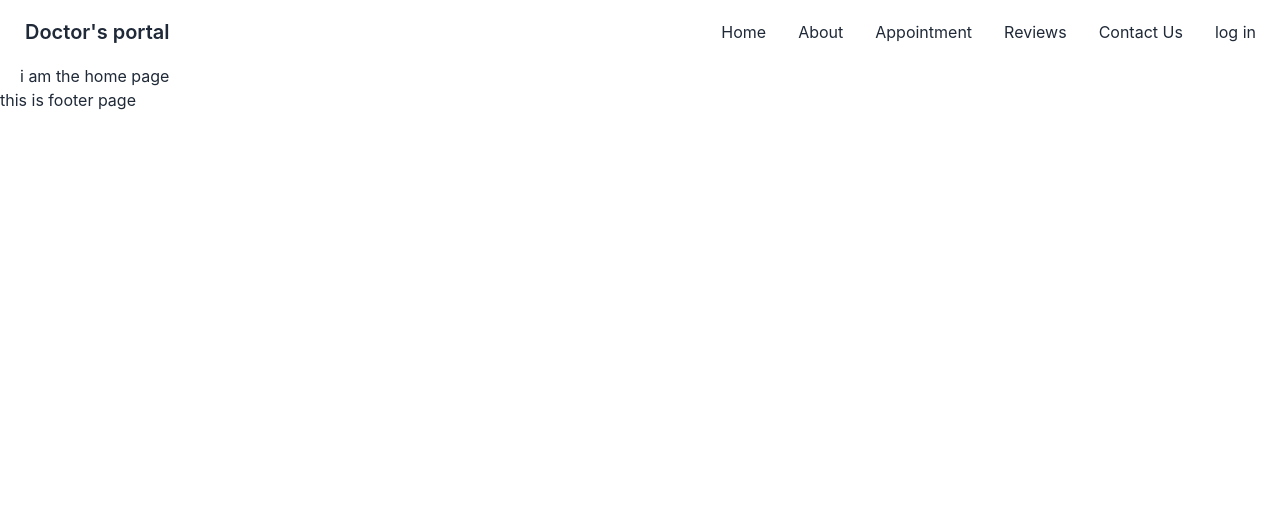
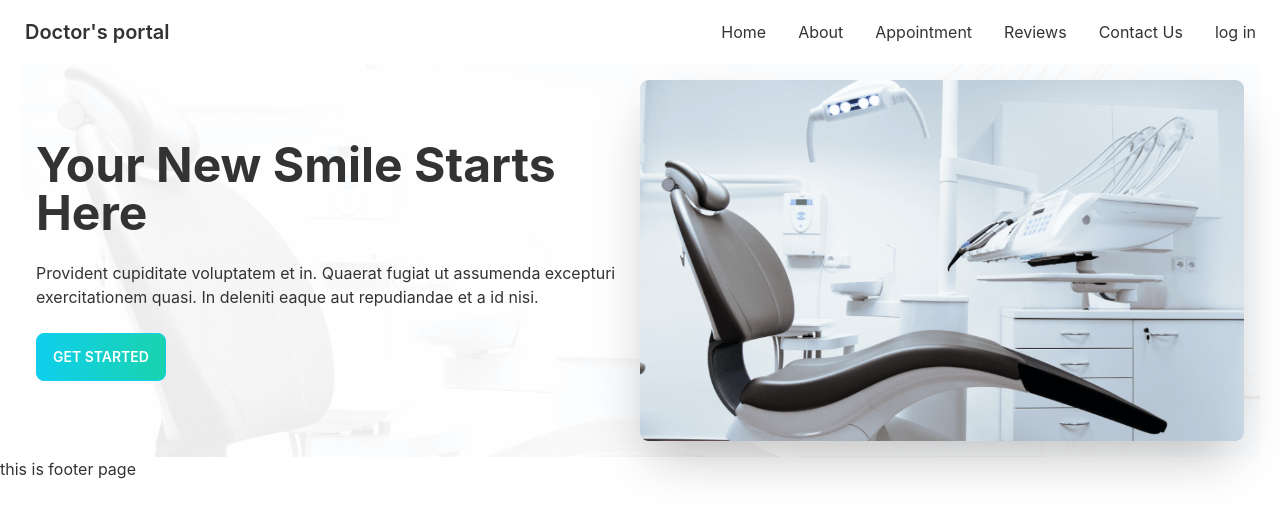
Before and after one commit to saadi001/Doctors-portal-client, a React (Create React App) app: page / in a window 1280 px wide. Shown: the top 518 px of the page. Built offline with nearby package versions, Linux system fonts and the light colour scheme.

Commit message:
banner added

```diff
--- /dev/null
+++ b/src/pages/Home/Banner/Banner.css
@@ -0,0 +1,3 @@
+.hero-css{
+     background-image: url('../../../assets/images/bg.png');
+}
--- a/src/pages/Home/Banner/Banner.js
+++ b/src/pages/Home/Banner/Banner.js
@@ -1,9 +1,18 @@
 import React from 'react';
+import chair from '../../../assets/images/chair.png'
+import './Banner.css'
 
 const Banner = () => {
      return (
-          <div>
-               this is banner
+          <div className="hero hero-css">
+               <div className="hero-content  flex-col lg:flex-row-reverse">
+                    <img src={chair} alt='' className="rounded-lg w-1/2 shadow-2xl" />
+                    <div>
+                         <h1 className="text-5xl font-bold">Your New Smile Starts Here</h1>
+                         <p className="py-6">Provident cupiditate voluptatem et in. Quaerat fugiat ut assumenda excepturi exercitationem quasi. In deleniti eaque aut repudiandae et a id nisi.</p>
+                         <button className="btn btn-primary text-white bg-gradient-to-r from-primary to-secondary">Get Started</button>
+                    </div>
+               </div>
           </div>
      );
 };
--- a/src/pages/Home/Home/Home.js
+++ b/src/pages/Home/Home/Home.js
@@ -1,9 +1,10 @@
 import React from 'react';
+import Banner from '../Banner/Banner';
 
 const Home = () => {
      return (
           <div className='mx-5'>
-               <h1>i am the home page</h1>
+               <Banner></Banner>
           </div>
      );
 };
--- a/tailwind.config.js
+++ b/tailwind.config.js
@@ -3,6 +3,19 @@
   content: [
     "./src/**/*.{js,jsx,ts,tsx}",
   ],
+  daisyui: {
+    themes:[
+      {
+        doctortheme:{
+            primary: '#0FCFEC',
+            secondary: '#19D3AE',
+            accent: "#3A4256",
+            neutral: "#3D4451",
+            "base-100": "#FFFFFF",
+        },
+      },
+    ],
+  },
   theme: {
     extend: {},
   },
```
